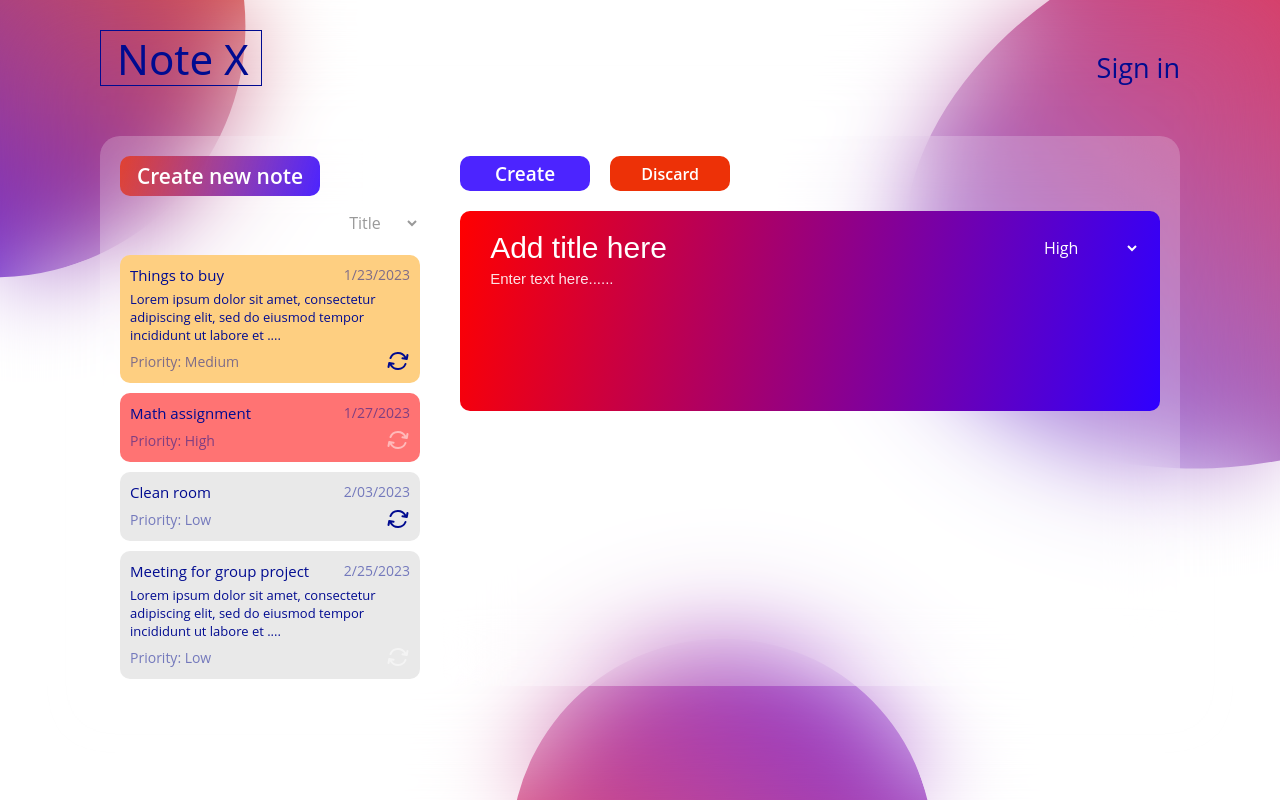
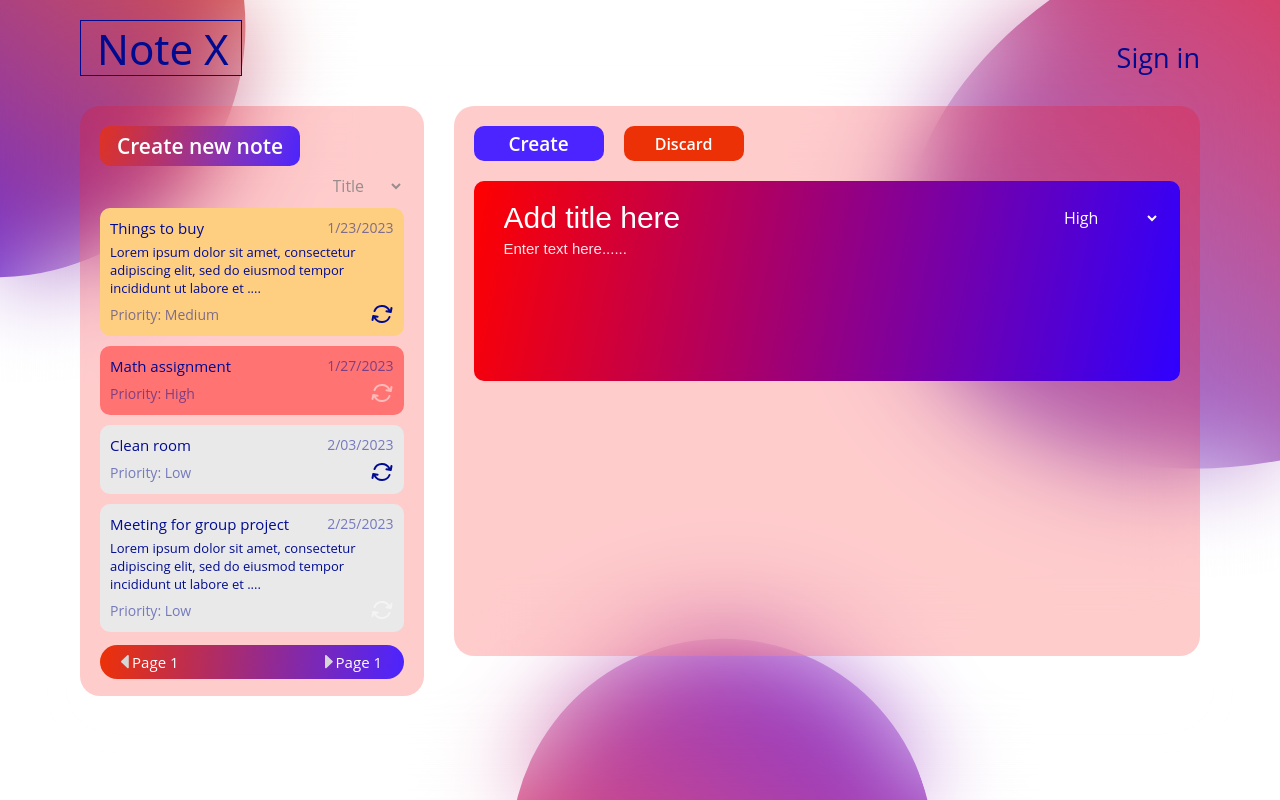
Before and after one commit to mgiwa78/note-x-react_project-, a React (Create React App) app: page /user in a window 1280 px wide. Shown: the top 800 px of the page. Built offline with nearby package versions, Linux system fonts and the light colour scheme.

Commit message:
completed pagination component and sort component

```diff
--- a/src/components/note-list/note-list.component.jsx
+++ b/src/components/note-list/note-list.component.jsx
@@ -6,6 +6,7 @@ import NOTE_CONTENT from "./note-list.utils/note-content";
 
 import Button from "../Button/button.component";
 import Sort from "../sort/sort.component";
+import Pagination from "../pagination/pagination.component";
 
 const NoteList = () => {
   return (
@@ -26,6 +27,7 @@ const NoteList = () => {
           );
         })}
       </div>
+      <Pagination />
     </div>
   );
 };
--- a/src/components/note-list/note-list.styles.scss
+++ b/src/components/note-list/note-list.styles.scss
@@ -1,5 +1,6 @@
 .user-home-blur {
-  background-color: rgba(255, 255, 255, 0.2);
+  //background-color: rgba(255, 255, 255, 0.2);
+  background-color: rgba(255, 19, 19, 0.2);
   border-radius: 20px;
   backdrop-filter: blur(2rem);
   padding: 50px;
@@ -7,10 +8,11 @@
 .notes-container {
   width: 45%;
   max-width: 430px;
-  height: 550px;
+  height: 590px;
   .notes-list-container {
-    margin-top: 20px;
-    overflow-y: auto;
+    margin-top: 10px;
+    overflow-y: scroll;
+    height: 430px;
     scroll-behavior: smooth;
   }
 }
--- a/src/components/note/note.styles.scss
+++ b/src/components/note/note.styles.scss
@@ -1,7 +1,7 @@
 .note-container {
   width: 100%;
   color: #000b90;
-  height: inherit;
+  height: auto;
   border-radius: 10px;
   padding: 10px;
   margin-bottom: 10px;
--- a/src/components/notes-view/notes-view.styles.scss
+++ b/src/components/notes-view/notes-view.styles.scss
@@ -5,4 +5,5 @@
 .notes-view-container {
   width: 100%;
   height: 550px;
+  margin-left: 30px;
 }
--- a/src/components/pagination/pagination.component.jsx
+++ b/src/components/pagination/pagination.component.jsx
@@ -1,10 +1,21 @@
 import "./pagination.styles.scss";
+
+import { ReactComponent as ArrowLeft } from "../../svg/arrow-left.svg";
+import { ReactComponent as ArrowRight } from "../../svg/arrow-right.svg";
 
 const Pagination = () => {
   return (
-    <div className="pagination container">
-      <div className="pagination-left"></div>
-      <div className="pagination-right"></div>
+    <div className="pagination-container">
+      <div className="pagination-btn pagination-left">
+        <ArrowLeft />
+        <span className="arrow-text left-text">Page 1</span>
+      </div>
+      <div className="pagination-btn pagination-right">
+        <ArrowRight />
+        <span className="arrow-text right-text">Page 1</span>
+      </div>
     </div>
   );
 };
+
+export default Pagination;
--- a/src/components/pagination/pagination.styles.scss
+++ b/src/components/pagination/pagination.styles.scss
@@ -0,0 +1,22 @@
+.pagination-container {
+  display: flex;
+  justify-content: space-between;
+  width: 100%;
+  height: 34px;
+  margin-top: 7px;
+  color: white;
+  background: transparent linear-gradient(96deg, #ed3107 0%, #4c24ff 100%) 0% 0%
+    no-repeat padding-box;
+  border-radius: 30px;
+  padding: 0 20px;
+
+  .arrow-text {
+    font-size: 15px;
+  }
+  .pagination-btn {
+    display: flex;
+    justify-content: space-around;
+    align-items: center;
+    width: 60px;
+  }
+}
--- a/src/components/sort/sort.style.scss
+++ b/src/components/sort/sort.style.scss
@@ -1,6 +1,6 @@
 .sort-container {
   text-align: right;
-  margin-top: 15px;
+  margin-top: 8px;
   select {
     background-color: transparent;
     border: none;
--- a/src/index.scss
+++ b/src/index.scss
@@ -4,7 +4,7 @@
   box-sizing: border-box;
 }
 body {
-  padding: 30px 100px;
+  padding: 20px 80px 0 80px;
   box-sizing: border-box;
   margin: 0;
   font-family: "Open sans";
--- a/src/pages/user-home/user-home.component.jsx
+++ b/src/pages/user-home/user-home.component.jsx
@@ -5,6 +5,7 @@ import "./user-home.styles.scss";
 
 import NoteList from "../../components/note-list/note-list.component";
 import NotesView from "../../components/notes-view/notes-view.component";
+import Pagination from "../../components/pagination/pagination.component";
 
 const UserHome = () => {
   return (
--- a/src/pages/user-home/user-home.styles.scss
+++ b/src/pages/user-home/user-home.styles.scss
@@ -1,10 +1,11 @@
 .user-home-container {
   display: flex;
   justify-content: space-between;
-  padding: 50px 0;
-  height: 100%;
+  padding: 30px 0;
+  height: inherit;
+
   .user-home-blur {
-    background-color: rgba(255, 255, 255, 0.2);
+    background-color: rgba(255, 0, 0, 0.2);
     border-radius: 20px;
     backdrop-filter: blur(2rem);
     padding: 20px;
```
